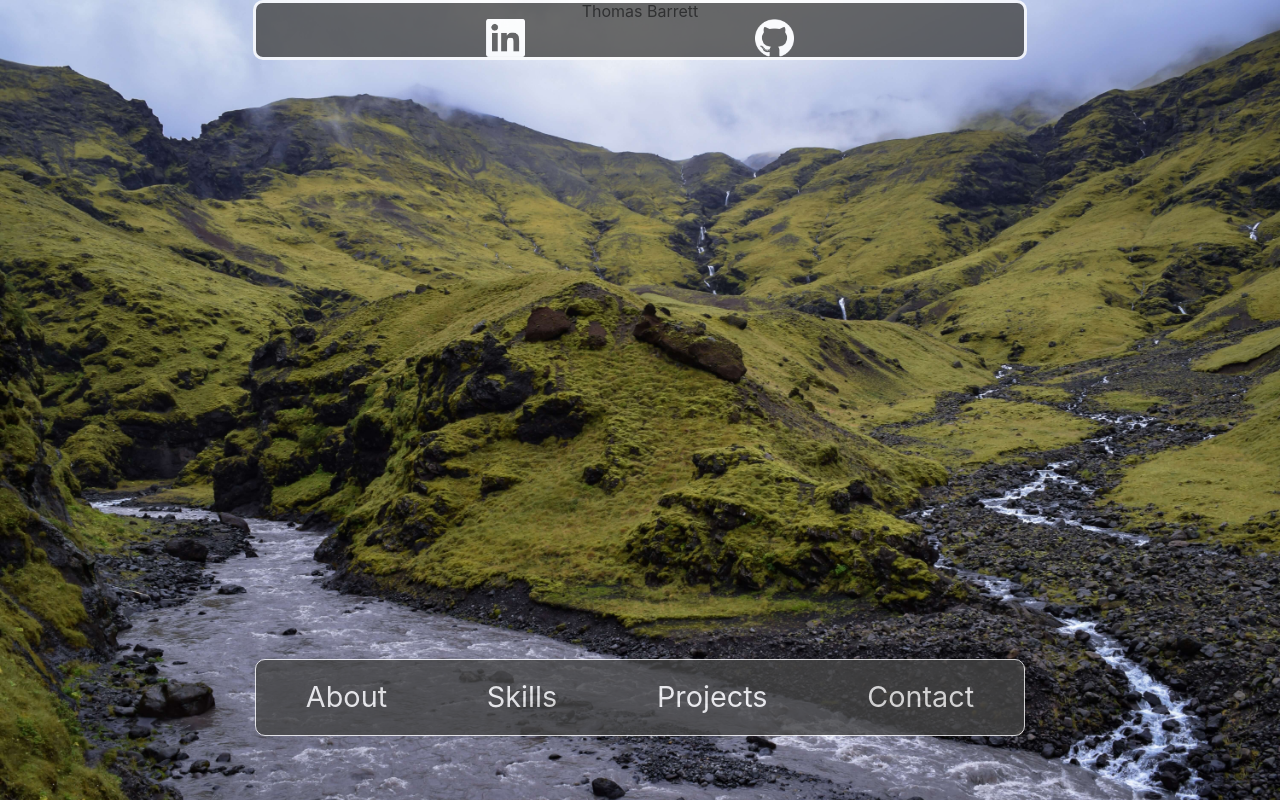
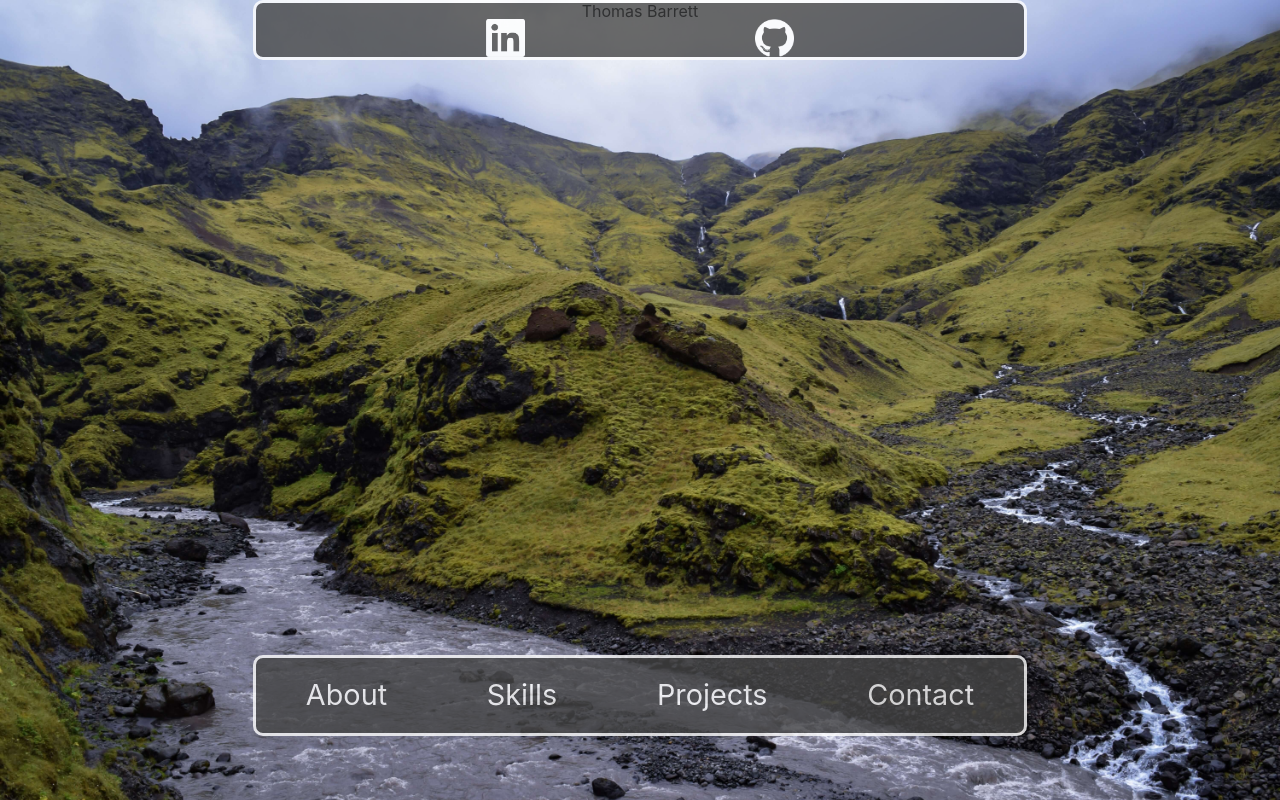
Before and after one commit to tsbarrett89/tb-portfolio, a React (Create React App) app: page /contact in a window 1280 px wide. Built offline with nearby package versions, Linux system fonts and the light colour scheme; the HTML template or start-up script is replaced by a standard one.

Commit message:
navbar border thickened

```diff
--- a/src/style/navbar-styles.js
+++ b/src/style/navbar-styles.js
@@ -5,7 +5,7 @@ export const NavContainer = styled.nav `
     justify-content: space-around;
     width: 60%;
     margin-bottom: 5%;
-    border: 1px solid white;
+    border: 3px solid white;
     border-radius: 10px;
     background-color: #454545;
     opacity: 0.8;
```
